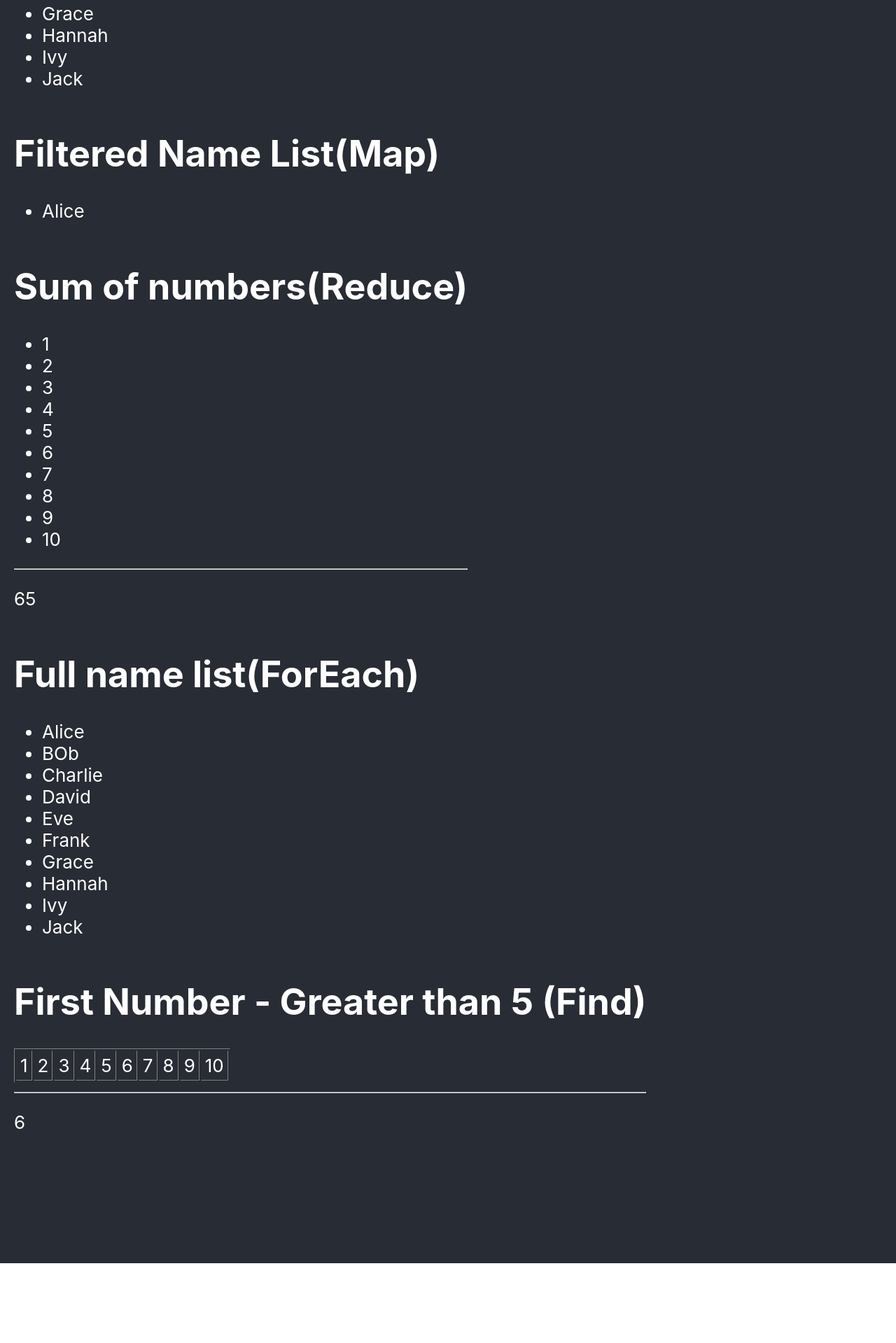
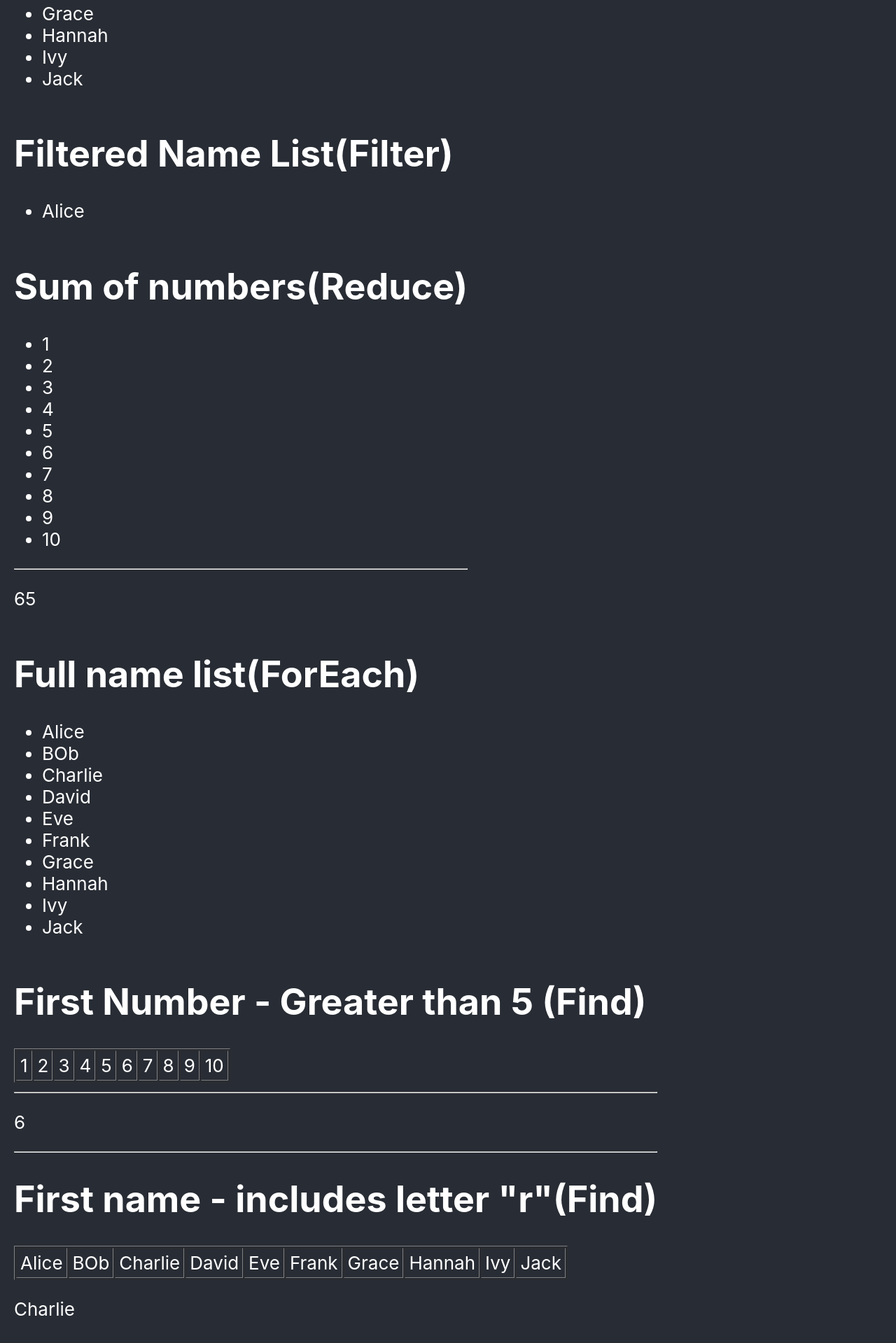
Before and after one commit to Randilwelikala/react-arraymethods, a React (Create React App) app: page / in a window 1280 px wide. Shown: the part 395-2314 px from the top of the page at 70% size. Before the commit the page ends 2200 px from the top, so only its background shows below. Built offline with nearby package versions, Linux system fonts and the light colour scheme.

Commit message:
add code to filter names in array by letter using array methods

```diff
--- a/src/App.js
+++ b/src/App.js
@@ -31,7 +31,7 @@ function App() {
         <ArrayFilter nameList={names}/>
         <ArrayReduce numberList={numbers}/>
         <ArrayForEach nameList={names}/>
-        <ArrayFind numberList={numbers}/>
+        <ArrayFind numberList={numbers} nameList={names}/>
       </header>
     </div>
   );
--- a/src/components/ArrayFilter.jsx
+++ b/src/components/ArrayFilter.jsx
@@ -3,7 +3,7 @@ const ArrayFilter = ({nameList}) =>{
     const filteredNames = nameList.filter((name)=>(name.toLowerCase().startsWith('a')));
     return(
         <div>
-            <h1>Filtered Name List(Map)</h1>
+            <h1>Filtered Name List(Filter)</h1>
             <ul>
                 {filteredNames.map((name,index)=>{
                         return(
--- a/src/components/ArrayFind.jsx
+++ b/src/components/ArrayFind.jsx
@@ -1,6 +1,7 @@
-const ArrayFind = ({numberist,numberList}) =>{
+const ArrayFind = ({nameList,numberList}) =>{
 
     const max = numberList.find((num)=>(num>5));
+    const nameWithR = nameList.find((name)=> (name.includes('r')));
 
 
     return(
@@ -15,6 +16,16 @@ const ArrayFind = ({numberist,numberList}) =>{
             </table>
             <hr/>
             <p>{max}</p>
+            <hr/>
+            <h1>First name - includes letter "r"(Find)</h1>
+            <table border={1} cellPadding={5}>
+                <tr>
+                {nameList.map((name,index)=>(
+                    <td align="center" key={index}>{name}</td>
+                    ))}
+                </tr>
+            </table>
+            <p>{nameWithR}</p>
 
 
         </div>
```
